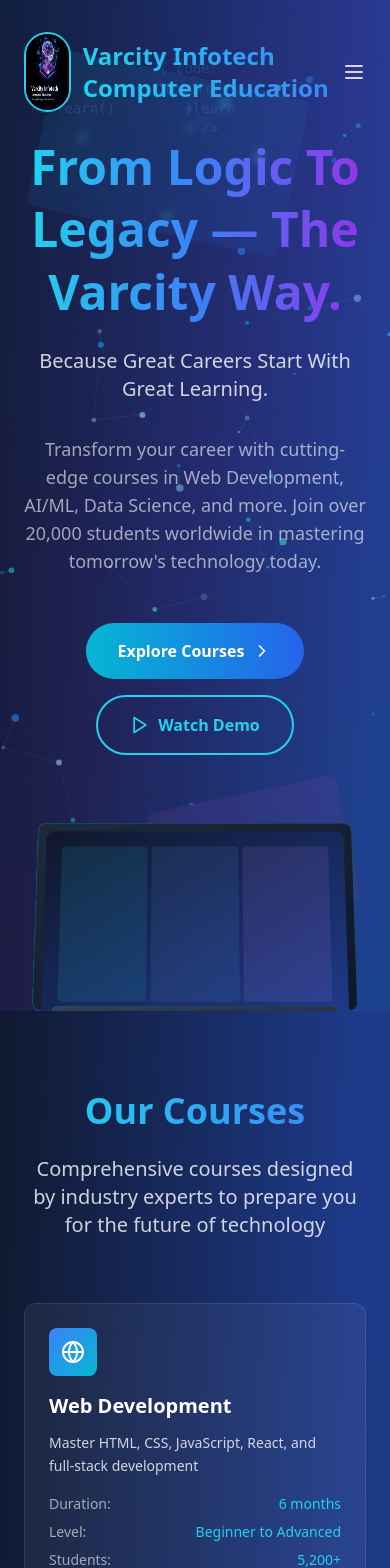
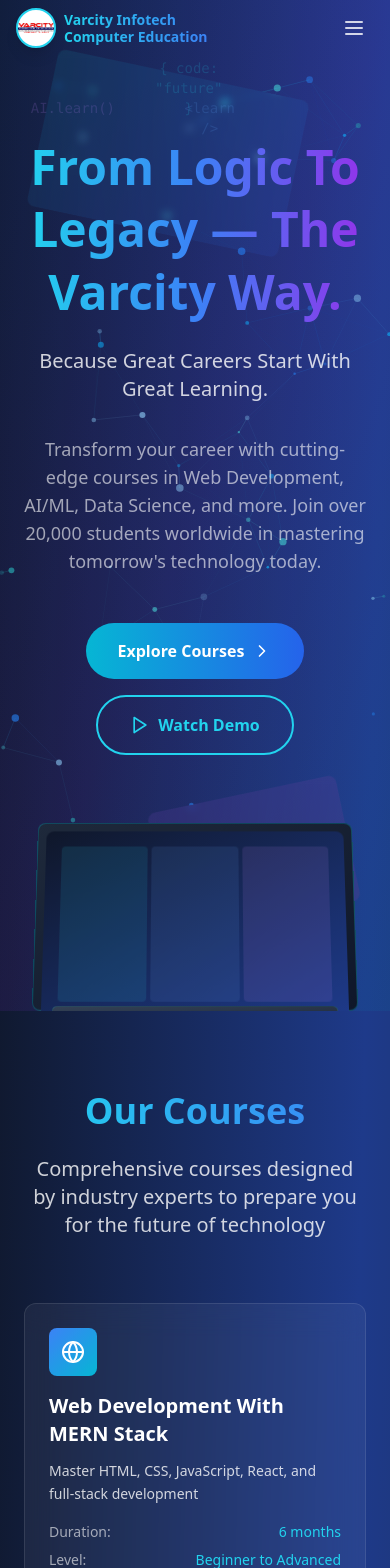
Before and after one commit to rohit29032005/Varcity-Infotech, a React (Vite) app: page / in a window 390 px wide. Shown: the top 1568 px of the page. Built offline with nearby package versions, Linux system fonts and the light colour scheme.

Commit message:
new update

```diff
--- a/src/components/Achievements.tsx
+++ b/src/components/Achievements.tsx
@@ -7,28 +7,28 @@ const Achievements = () => {
   const achievements = [
     {
       icon: Trophy,
-      title: 'Best Educator Award 2023',
-      description: 'Recognized as the leading computer education provider',
+      title: 'Quality Council of India Award',
+      description: 'Certified for excellence in education',
       year: '2023',
       color: 'from-yellow-400 to-orange-500'
     },
     {
       icon: Award,
-      title: 'Industry Excellence Award',
+      title: 'International Accreditation Forum',
       description: 'Outstanding contribution to tech education',
       year: '2022',
       color: 'from-blue-400 to-cyan-500'
     },
     {
       icon: Star,
-      title: 'Innovation in Teaching',
+      title: 'Quality Research Organization (ORO)',
       description: 'Revolutionary approach to programming education',
       year: '2023',
       color: 'from-purple-400 to-pink-500'
     },
     {
       icon: Medal,
-      title: 'Top 10 EdTech Leader',
+      title: 'EGAC Certification',
       description: 'Listed among top educational technology leaders',
       year: '2022',
       color: 'from-green-400 to-emerald-500'
@@ -42,8 +42,8 @@ const Achievements = () => {
     },
     {
       icon: BookOpen,
-      title: 'Published Author',
-      description: 'Author of "Modern Programming Techniques"',
+      title: 'MSME Recognition',
+      description: 'Recognized as a leading educational institution',
       year: '2021',
       color: 'from-indigo-400 to-purple-500'
     }
@@ -51,27 +51,27 @@ const Achievements = () => {
 
   const testimonials = [
     {
-      name: 'Sarah Johnson',
-      role: 'Software Engineer at Google',
+      name: 'Rahul Sharma',
+      role: 'Senior Documentation Executive at Varcity Infotech at Techfab Corporation',
       content: 'The AI/ML course completely transformed my career. The practical approach and industry-relevant projects made all the difference.',
       rating: 5
     },
     {
-      name: 'Michael Chen',
-      role: 'Full Stack Developer',
+      name: 'Anjali Verma',
+      role: 'Tally Specialist at Enicar Pharma Ltd.',
       content: 'Best investment I made for my career. The instructors are amazing and the curriculum is always up-to-date with industry standards.',
       rating: 5
     },
     {
-      name: 'Emily Rodriguez',
-      role: 'Data Scientist at Microsoft',
+      name: 'Sakshi Gupta',
+      role: ' Accounts Executive at Shree Giriraj Steel Enterprises',
       content: 'The Data Science course provided me with both theoretical knowledge and practical skills. Landed my dream job within 3 months!',
       rating: 5
     }
   ];
 
   const partners = [
-    'Google', 'Microsoft', 'Amazon', 'Meta', 'Apple', 'Netflix', 'Tesla', 'IBM'
+    'Google', 'Microsoft', 'Amazon', 'SGTV', 'MVST', 'SSt', 'Siyaram', 'IBM'
   ];
 
   useEffect(() => {
--- a/src/components/Contact.tsx
+++ b/src/components/Contact.tsx
@@ -13,7 +13,7 @@ const Contact = () => {
   const [mapView, setMapView] = useState('3d'); // '3d' or 'real'
   const [isEditingLocation, setIsEditingLocation] = useState(false);
   const [currentLocation, setCurrentLocation] = useState({
-    name: 'Varcity Infotech Computer Education',
+    name: 'Varcity Infotech Computer Education-Boisar Branch',
     address: ['Second Floor, Ostwal Empire, B/242', 'Arihant Market, above Aradhna Jewellers', 'opp. ST Bus Stand, Boisar, Maharashtra 401501'],
     coordinates: { lat: 19.799371, lng: 72.75864159999999 },
     buildingType: 'tech', // 'tech', 'university', 'corporate'
@@ -29,26 +29,33 @@ const Contact = () => {
   // Predefined locations for quick switching
   const predefinedLocations = [
     {
-      name: 'Varcity Infotech Computer Education',
-      address: ['Second Floor, Ostwal Empire, B/242', 'Arihant Market, above Aradhna Jewellers', 'opp. ST Bus Stand, Boisar, Maharashtra 401501'],
+      name: 'Varcity Infotech Computer Education-Palghar Branch',
+      address: ['Office No.8,1st Floor,Hakimi Manzil,Above Panchwati Sweets,Opp.Railway Station,Palghar(W)'],
       coordinates: { lat: 19.799371, lng: 72.75864159999999 },
       buildingType: 'tech',
       mapUrl: 'https://www.google.com/maps/embed?pb=!1m23!1m12!1m3!1d109959.7043257355!2d72.67623989975556!3d19.799352115452802!2m3!1f0!2f0!3f0!3m2!1i1024!2i768!4f13.1!4m8!3e6!4m0!4m5!1s0x3be71ef842d07ae1%3A0x9da2e9352b83b99a!2sSecond%20Floor%2C%20Ostwal%20Empire%2C%20B%2F242%2C%20Arihant%20Market%2C%20above%20Aradhna%20Jewellers%2C%20opp.%20ST%20Bus%20Stand%2C%20W%2C%20Boisar%2C%20Maharashtra%20401501!3m2!1d19.799371!2d72.75864159999999!5e1!3m2!1sen!2sin!4v1750007887923!5m2!1sen!2sin" width="600" height="450" style="border:0;" allowfullscreen="" loading="lazy" referrerpolicy="no-referrer-when-downgrade'
     },
     {
-      name: 'Varcity Infotech Computer Education - VIT Campus',
-      address: ['Q Block Hostel', 'VIT Vellore 632014', 'Tamil Nadu, India'],
-      coordinates: { lat: 12.9698, lng: 79.1556 },
-      buildingType: 'university',
-      mapUrl: 'https://www.google.com/maps/embed?pb=!1m18!1m12!1m3!1d3888.6285!2d79.1556!3d12.9698!2m3!1f0!2f0!3f0!3m2!1i1024!2i768!4f13.1!3m3!1m2!1s0x3bad47a1c1234567%3A0xabcdefabcdef!2sVIT+Vellore!5e0!3m2!1sen!2sin!4v1712345678902'
+      name: 'Varcity Infotech Computer Education-Boisar Branch',
+      address: ['Office No.8,1st Floor,Hakimi Manzil,Above Panchwati Sweets,Opp.Railway Station,Palghar(W)'],
+      coordinates: { lat: 19.799371, lng: 72.75864159999999 },
+      buildingType: 'tech',
+      mapUrl: 'https://www.google.com/maps/embed?pb=!1m23!1m12!1m3!1d109959.7043257355!2d72.67623989975556!3d19.799352115452802!2m3!1f0!2f0!3f0!3m2!1i1024!2i768!4f13.1!4m8!3e6!4m0!4m5!1s0x3be71ef842d07ae1%3A0x9da2e9352b83b99a!2sSecond%20Floor%2C%20Ostwal%20Empire%2C%20B%2F242%2C%20Arihant%20Market%2C%20above%20Aradhna%20Jewellers%2C%20opp.%20ST%20Bus%20Stand%2C%20W%2C%20Boisar%2C%20Maharashtra%20401501!3m2!1d19.799371!2d72.75864159999999!5e1!3m2!1sen!2sin!4v1750007887923!5m2!1sen!2sin" width="600" height="450" style="border:0;" allowfullscreen="" loading="lazy" referrerpolicy="no-referrer-when-downgrade'
     },
-    {
-      name: 'CodeMaster Institute - Mumbai Branch',
-      address: ['456 Innovation Drive', 'Powai, Mumbai', 'Maharashtra - 400076'],
-      coordinates: { lat: 19.1176, lng: 72.9060 },
-      buildingType: 'corporate',
-      mapUrl: 'https://www.google.com/maps/embed?pb=!1m18!1m12!1m3!1d3769.8285!2d72.9060!3d19.1176!2m3!1f0!2f0!3f0!3m2!1i1024!2i768!4f13.1!3m3!1m2!1s0x3be7c8c1c1234567%3A0xabcdefabcdef!2sPowai+Mumbai!5e0!3m2!1sen!2sin!4v1712345678903'
-    }
+    // {
+    //   name: 'Varcity Infotech Computer Education - VIT Campus',
+    //   address: ['Q Block Hostel', 'VIT Vellore 632014', 'Tamil Nadu, India'],
+    //   coordinates: { lat: 12.9698, lng: 79.1556 },
+    //   buildingType: 'university',
+    //   mapUrl: 'https://www.google.com/maps/embed?pb=!1m18!1m12!1m3!1d3888.6285!2d79.1556!3d12.9698!2m3!1f0!2f0!3f0!3m2!1i1024!2i768!4f13.1!3m3!1m2!1s0x3bad47a1c1234567%3A0xabcdefabcdef!2sVIT+Vellore!5e0!3m2!1sen!2sin!4v1712345678902'
+    // },
+    // {
+    //   name: 'CodeMaster Institute - Mumbai Branch',
+    //   address: ['456 Innovation Drive', 'Powai, Mumbai', 'Maharashtra - 400076'],
+    //   coordinates: { lat: 19.1176, lng: 72.9060 },
+    //   buildingType: 'corporate',
+    //   mapUrl: 'https://www.google.com/maps/embed?pb=!1m18!1m12!1m3!1d3769.8285!2d72.9060!3d19.1176!2m3!1f0!2f0!3f0!3m2!1i1024!2i768!4f13.1!3m3!1m2!1s0x3be7c8c1c1234567%3A0xabcdefabcdef!2sPowai+Mumbai!5e0!3m2!1sen!2sin!4v1712345678903'
+    // }
   ];
 
   const handleInputChange = (e: React.ChangeEvent<HTMLInputElement | HTMLTextAreaElement | HTMLSelectElement>) => {
@@ -114,7 +121,7 @@ const Contact = () => {
     {
       icon: Phone,
       title: 'Phone',
-      details: ['+91 98765-43210', '+91 87654-32109'],
+      details: ['+91 9021437033', '+91 7447725602'],
       color: 'from-green-500 to-emerald-500'
     },
     {
--- a/src/components/Courses.tsx
+++ b/src/components/Courses.tsx
@@ -5,7 +5,7 @@ const Courses = () => {
   const courses = [
     {
       icon: Globe,
-      title: 'Web Development',
+      title: 'Web Development With MERN Stack',
       description: 'Master HTML, CSS, JavaScript, React, and full-stack development',
       duration: '6 months',
       level: 'Beginner to Advanced',
@@ -14,44 +14,44 @@ const Courses = () => {
     },
     {
       icon: Brain,
-      title: 'AI/ML',
-      description: 'Dive into Artificial Intelligence and Machine Learning with Python',
+      title: 'Diploma In Financial Accounting',
+      description: 'The topic covers Microsoft Office,Advanced Excel, Tally, and GST',
       duration: '8 months',
-      level: 'Intermediate',
+      level: 'Bignner to Advanced',
       students: '3,100+',
       color: 'from-purple-500 to-pink-500'
     },
     {
       icon: Database,
-      title: 'Data Science',
-      description: 'Analyze data, create insights, and build predictive models',
-      duration: '7 months',
+      title: 'Certificate In SAP Systems,Application & Products',
+      description: 'SAP FICO,SAP MM ,SAP SD,SAP ABAP, and SAP HR',
+      duration: '3 months',
       level: 'Intermediate',
       students: '2,800+',
       color: 'from-green-500 to-emerald-500'
     },
     {
       icon: Shield,
-      title: 'Ethical Hacking',
-      description: 'Learn cybersecurity, penetration testing, and security auditing',
-      duration: '5 months',
-      level: 'Advanced',
+      title: 'Diploma In Software Engineering(DSE)',
+      description: ' Web development,Programming Language,Java,Dot Net, and Python',
+      duration: '1 year',
+      level: 'Beginner to Advanced',
       students: '1,900+',
       color: 'from-red-500 to-orange-500'
     },
     {
       icon: Cpu,
-      title: 'Embedded Systems',
-      description: 'Hardware programming, IoT, and microcontroller development',
-      duration: '6 months',
+      title: 'Diploma In Web Designing & Development',
+      description: 'Coreldraw,Photoshop,& Html, CSS, JS ,PHP & MySQL',
+      duration: '10 months',
       level: 'Intermediate',
       students: '1,400+',
       color: 'from-yellow-500 to-amber-500'
     },
     {
       icon: Code,
-      title: 'PHP Development',
-      description: 'Server-side scripting, Laravel, and dynamic web applications',
+      title: 'Certificate In Computerized Accounting',
+      description: 'Tally Prime, Tally ERP 9, and GST, including practical training',
       duration: '4 months',
       level: 'Beginner',
       students: '2,600+',
@@ -59,19 +59,19 @@ const Courses = () => {
     },
     {
       icon: BarChart3,
-      title: 'Excel Mastery',
-      description: 'Advanced Excel, VBA programming, and data analysis',
-      duration: '3 months',
+      title: 'Certificate Course In Python PHP & ADD',
+      description: 'Get a certified course in Python, PHP, ADD ,Digital Marketing, and more',
+      duration: '4 months',
       level: 'Beginner to Advanced',
       students: '4,100+',
       color: 'from-teal-500 to-green-500'
     },
     {
       icon: FileText,
-      title: 'Full Stack Development',
-      description: 'Complete web development with modern frameworks and databases',
+      title: 'Data Structures & Algorithms with Desgin Anyalsis',
+      description: 'Learn the fundamentals of data structures and algorithms with practical applications',
       duration: '10 months',
-      level: 'Intermediate to Advanced',
+      level: 'Beginner to Advanced',
       students: '3,700+',
       color: 'from-slate-600 to-slate-500'
     }
--- a/src/components/Footer.tsx
+++ b/src/components/Footer.tsx
@@ -35,9 +35,9 @@ const Footer = () => {
                 {/* <Code2 className="w-8 h-8 text-cyan-400 transform group-hover:rotate-12 transition-transform duration-300" />
                 <div className="absolute inset-0 bg-cyan-400/20 blur-xl group-hover:blur-2xl transition-all duration-300"></div> */}
                 <img
-                  src="/logo.jpg"
+                  src="/logo1.PNG"
                   alt="Varcity Infotech Logo"
-                  className="w-10 h-10 rounded-full border-2 border-cyan-400 shadow-lg"></img>
+                  className="w-10 h-10 sm:w-12 sm:h-12 lg:w-14 lg:h-14 rounded-full border-2 border-cyan-400 shadow-lg object-contain bg-white"></img>
               </div>
               <h3 className="text-xl font-bold bg-gradient-to-r from-cyan-400 to-blue-500 bg-clip-text text-transparent">
                 Varcity Infotech Computer Education
--- a/src/components/Header.tsx
+++ b/src/components/Header.tsx
@@ -1,3 +1,86 @@
+// import React, { useState, useEffect } from 'react';
+// import { Code2, Menu, X } from 'lucide-react';
+
+// const Header = () => {
+//   const [isScrolled, setIsScrolled] = useState(false);
+//   const [isMobileMenuOpen, setIsMobileMenuOpen] = useState(false);
+
+//   useEffect(() => {
+//     const handleScroll = () => {
+//       setIsScrolled(window.scrollY > 50);
+//     };
+//     window.addEventListener('scroll', handleScroll);
+//     return () => window.removeEventListener('scroll', handleScroll);
+//   }, []);
+
+//   const navItems = ['Home', 'Courses', 'About', 'Achievements', 'Team', 'Contact'];
+
+//   return (
+//     <header className={`fixed top-0 left-0 right-0 z-50 transition-all duration-300 ${
+//       isScrolled
+//         ? 'bg-slate-900/80 backdrop-blur-lg border-b border-blue-500/20'
+//         : 'bg-transparent'
+//     }`}>
+//       <div className="container mx-auto px-6 py-8">
+//         <div className="flex items-center justify-between">
+//           <div className="flex items-center space-x-3">
+//             <div>
+//               <img
+//                 src="/logo.jpg"
+//                 alt="Varcity Infotech Logo"
+//                 className="w-20 h-20 rounded-full border-2 border-cyan-400 shadow-lg"
+//               />
+//             </div>
+//             {/* <div className="relative group">
+//               <Code2 className="w-8 h-8 text-cyan-400 transform group-hover:rotate-12 transition-transform duration-300" />
+//               <div className="absolute inset-0 bg-cyan-400/20 blur-xl group-hover:blur-2xl transition-all duration-300"></div>
+//             </div> */}
+//             <h1 className="text-2xl font-bold bg-gradient-to-r from-cyan-400 to-blue-500 bg-clip-text text-transparent">
+//               Varcity Infotech Computer Education
+//             </h1>
+//           </div>
+
+//           <nav className="hidden md:flex items-center space-x-8">
+//             {navItems.map((item) => (
+//               <a
+//                 key={item}
+//                 href={`#${item.toLowerCase()}`}
+//                 className="relative text-white/80 hover:text-cyan-400 transition-colors duration-300 group text-xl"
+//               >
+//                 {item}
+//                 <span className="absolute bottom-0 left-0 w-0 h-0.5 bg-gradient-to-r from-cyan-400 to-blue-500 transition-all duration-300 group-hover:w-full"></span>
+//               </a>
+//             ))}
+//           </nav>
+
+//           <button
+//             className="md:hidden text-white/80 hover:text-cyan-400 transition-colors"
+//             onClick={() => setIsMobileMenuOpen(!isMobileMenuOpen)}
+//           >
+//             {isMobileMenuOpen ? <X className="w-6 h-6" /> : <Menu className="w-6 h-6" />}
+//           </button>
+//         </div>
+
+//         {isMobileMenuOpen && (
+//           <div className="md:hidden mt-4 p-4 bg-slate-800/80 backdrop-blur-lg rounded-lg border border-blue-500/20">
+//             {navItems.map((item) => (
+//               <a
+//                 key={item}
+//                 href={`#${item.toLowerCase()}`}
+//                 className="block py-2 text-white/80 hover:text-cyan-400 transition-colors duration-300"
+//                 onClick={() => setIsMobileMenuOpen(false)}
+//               >
+//                 {item}
+//               </a>
+//             ))}
+//           </div>
+//         )}
+//       </div>
+//     </header>
+//   );
+// };
+
+// export default Header;
 import React, { useState, useEffect } from 'react';
 import { Code2, Menu, X } from 'lucide-react';
 
@@ -21,31 +104,32 @@ const Header = () => {
         ? 'bg-slate-900/80 backdrop-blur-lg border-b border-blue-500/20'
         : 'bg-transparent'
     }`}>
-      <div className="container mx-auto px-6 py-8">
+      <div className="container mx-auto px-4 sm:px-6 py-2 sm:py-3 lg:py-4">
         <div className="flex items-center justify-between">
-          <div className="flex items-center space-x-3">
-            <div>
+          <div className="flex items-center space-x-2 sm:space-x-3">
+            <div className="flex-shrink-0">
               <img
-                src="/logo.jpg"
+                src="/logo1.PNG"
                 alt="Varcity Infotech Logo"
-                className="w-20 h-20 rounded-full border-2 border-cyan-400 shadow-lg"
+                className="w-10 h-10 sm:w-12 sm:h-12 lg:w-14 lg:h-14 rounded-full border-2 border-cyan-400 shadow-lg object-contain bg-white"
+
               />
             </div>
-            {/* <div className="relative group">
-              <Code2 className="w-8 h-8 text-cyan-400 transform group-hover:rotate-12 transition-transform duration-300" />
-              <div className="absolute inset-0 bg-cyan-400/20 blur-xl group-hover:blur-2xl transition-all duration-300"></div>
-            </div> */}
-            <h1 className="text-2xl font-bold bg-gradient-to-r from-cyan-400 to-blue-500 bg-clip-text text-transparent">
-              Varcity Infotech Computer Education
-            </h1>
+            <div className="min-w-0 flex-1">
+              <h1 className="text-sm sm:text-lg lg:text-2xl font-bold bg-gradient-to-r from-cyan-400 to-blue-500 bg-clip-text text-transparent leading-tight">
+                <span className="block sm:inline">Varcity Infotech</span>
+                <span className="block sm:inline sm:ml-1">Computer Education</span>
+              </h1>
+            </div>
           </div>
 
-          <nav className="hidden md:flex items-center space-x-8">
+          {/* Desktop Navigation */}
+          <nav className="hidden md:flex items-center space-x-6 lg:space-x-8">
             {navItems.map((item) => (
               <a
                 key={item}
                 href={`#${item.toLowerCase()}`}
-                className="relative text-white/80 hover:text-cyan-400 transition-colors duration-300 group text-xl"
+                className="relative text-white/80 hover:text-cyan-400 transition-colors duration-300 group text-lg lg:text-xl whitespace-nowrap"
               >
                 {item}
                 <span className="absolute bottom-0 left-0 w-0 h-0.5 bg-gradient-to-r from-cyan-400 to-blue-500 transition-all duration-300 group-hover:w-full"></span>
@@ -53,21 +137,24 @@ const Header = () => {
             ))}
           </nav>
 
+          {/* Mobile Menu Button */}
           <button
-            className="md:hidden text-white/80 hover:text-cyan-400 transition-colors"
+            className="md:hidden text-white/80 hover:text-cyan-400 transition-colors p-2"
             onClick={() => setIsMobileMenuOpen(!isMobileMenuOpen)}
+            aria-label="Toggle mobile menu"
           >
             {isMobileMenuOpen ? <X className="w-6 h-6" /> : <Menu className="w-6 h-6" />}
           </button>
         </div>
 
+        {/* Mobile Menu */}
         {isMobileMenuOpen && (
-          <div className="md:hidden mt-4 p-4 bg-slate-800/80 backdrop-blur-lg rounded-lg border border-blue-500/20">
+          <div className="md:hidden mt-4 p-4 bg-slate-800/90 backdrop-blur-lg rounded-lg border border-blue-500/20 shadow-xl">
             {navItems.map((item) => (
               <a
                 key={item}
                 href={`#${item.toLowerCase()}`}
-                className="block py-2 text-white/80 hover:text-cyan-400 transition-colors duration-300"
+                className="block py-3 px-2 text-white/80 hover:text-cyan-400 transition-colors duration-300 border-b border-slate-700/50 last:border-b-0"
                 onClick={() => setIsMobileMenuOpen(false)}
               >
                 {item}
--- a/src/components/Team.tsx
+++ b/src/components/Team.tsx
@@ -4,53 +4,54 @@ import { Code, Brain, Database, Shield, Globe, Cpu } from 'lucide-react';
 const Team = () => {
   const teamMembers = [
     {
-      name: 'Dr. Priya Singh',
-      role: 'AI/ML Specialist',
-      expertise: 'Machine Learning, Deep Learning, Data Science',
+      name: 'Anamika Chaudhary',
+      role: 'Specialized Instructor in DFA',
+      expertise: 'Specilized in DFA, SAP, Power BI',
       icon: Brain,
-      experience: '12+ years',
+      experience: '6+ years',
       color: 'from-purple-500 to-pink-500'
     },
     {
-      name: 'Amit Kumar',
-      role: 'Full Stack Developer',
-      expertise: 'React, Node.js, MongoDB, AWS',
+      name: 'Suhani Singh ',
+      role: 'Specialized Instructor in ADFA',
+      expertise: 'Specialized in ADFA, SAP, Power BI',
       icon: Code,
-      experience: '10+ years',
+      experience: '8+ years',
       color: 'from-blue-500 to-cyan-500'
     },
     {
-      name: 'Sneha Patel',
-      role: 'Cybersecurity Expert',
-      expertise: 'Ethical Hacking, Penetration Testing',
+      name: 'Sneha Karmble',
+      role: 'Specialized Instructor in Web Development ',
+      expertise: 'Specialized in Web Development, HTML, CSS, JavaScript,Jquey and java,PHP,python',
       icon: Shield,
-      experience: '8+ years',
+      experience: '2+ years',
       color: 'from-red-500 to-orange-500'
     },
     {
-      name: 'Rajesh Sharma',
-      role: 'Data Engineer',
-      expertise: 'Big Data, Analytics, Cloud Computing',
+      name: 'Shweta Gupta',
+      role: 'DFA Instructor Marathi Typing',
+      expertise: 'DFA, Marathi Typing, Tally',
       icon: Database,
-      experience: '9+ years',
+      experience: '3+ years',
       color: 'from-green-500 to-emerald-500'
     },
     {
-      name: 'Anita Gupta',
-      role: 'Web Technologies Lead',
-      expertise: 'Frontend, UX/UI, Progressive Web Apps',
+      name: 'Deepa Pandey',
+      role: 'Specialized Instructor in DFA',
+      expertise: 'DFA, Tally, GST',
       icon: Globe,
-      experience: '11+ years',
+      experience: '3+ years',
       color: 'from-indigo-500 to-purple-500'
     },
     {
-      name: 'Vikram Joshi',
-      role: 'Embedded Systems Expert',
-      expertise: 'IoT, Microcontrollers, Hardware',
+      name: 'AKash kharwar',
+      role: 'Video Content Creator',
+      expertise: 'Video Editing, Content Creation, Digital Marketing',
       icon: Cpu,
-      experience: '13+ years',
+      experience: '2+ years',
       color: 'from-yellow-500 to-amber-500'
     }
+
   ];
 
   return (
```
Also changed, not shown: public/logo1.PNG (added).
